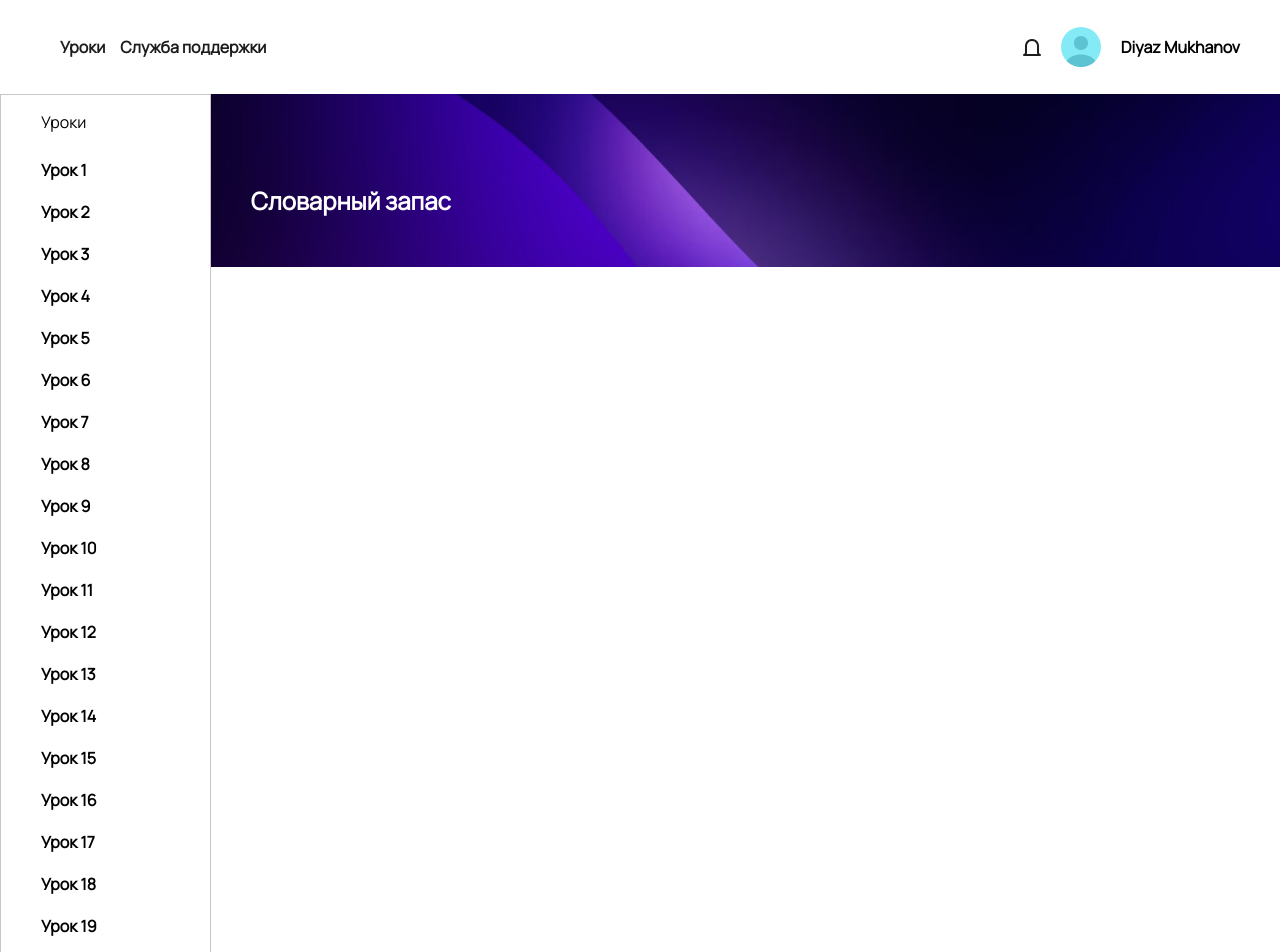
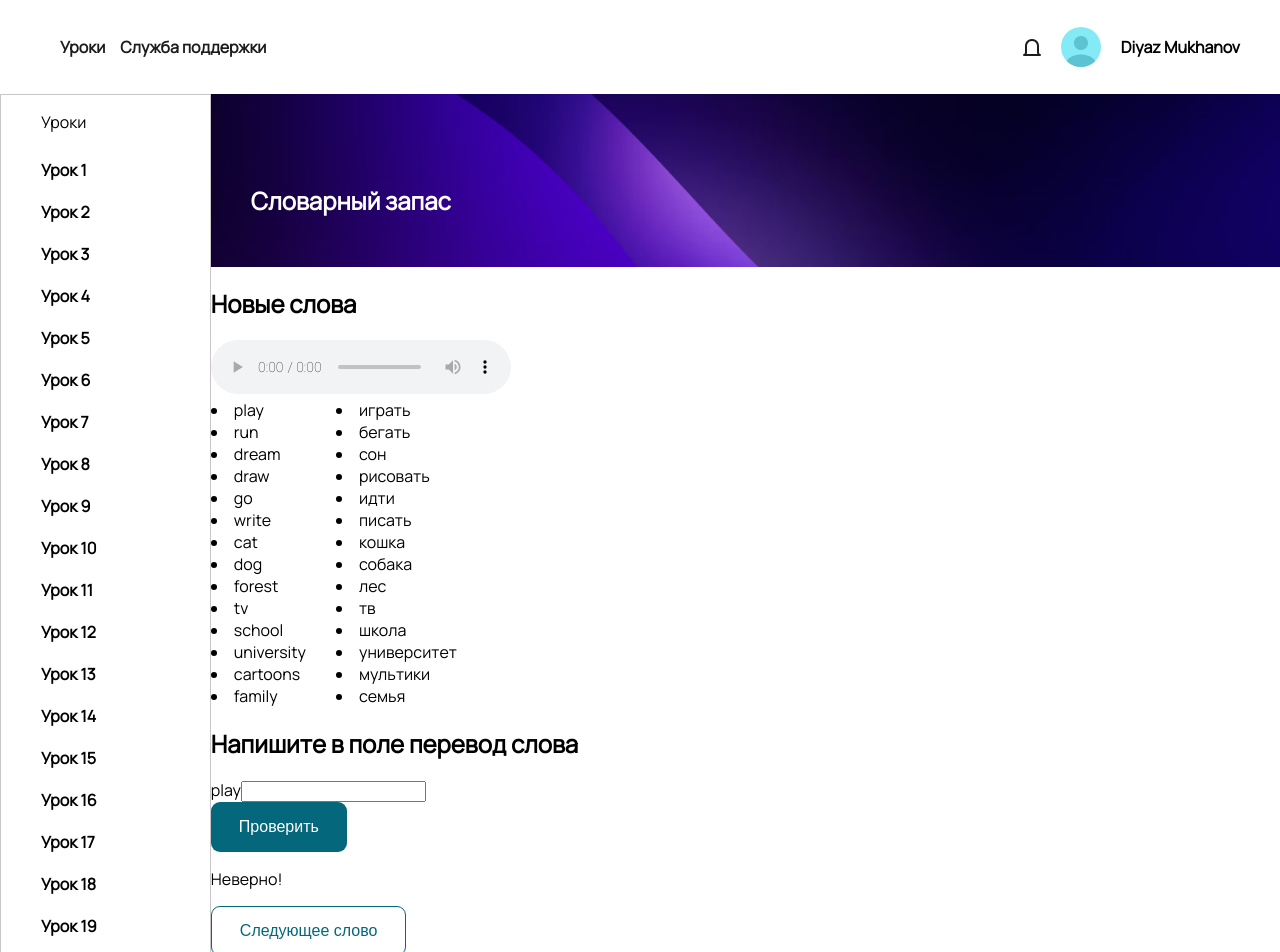
Before and after one commit to DiyazMukhanov/express-english, a Next.js app: page /lessons/one/quiz in a window 1280 px wide. Shown: the top 952 px of the page. Built offline with nearby package versions, Linux system fonts and the light colour scheme.

Commit message:
Completed functionality of quiz

```diff
--- a/components/QuizLesson/QuizLesson.module.scss
+++ b/components/QuizLesson/QuizLesson.module.scss
@@ -0,0 +1,6 @@
+
+
+.wordsListContainer {
+  display: flex;
+  gap: 30px;
+}
--- a/components/QuizLesson/index.js
+++ b/components/QuizLesson/index.js
@@ -1,8 +1,66 @@
+import styles from './QuizLesson.module.scss'
+import audio from "../../layouts/lessons/one/Audio"
+import { useState, useRef } from "react"
+import {Button} from "../Button";
+
+const QuizLesson = ({wordsEnArr, wordsRuArr, audioString}) => {
+    const [quizCurrentEn, setQuizCurrentEn] = useState(wordsEnArr[0])
+    const [answerCheck, setAnswerCheck] = useState('wrong')
+    const quizRef = useRef()
+
+    const quizNextWord = () => {
+
+        const indexOfCurrentWord = wordsEnArr.findIndex(el=>el===quizCurrentEn)
+        const nextWord = wordsEnArr[indexOfCurrentWord+1]
+        if(nextWord) {
+            setQuizCurrentEn(nextWord)
+        } else {
+            setQuizCurrentEn(wordsEnArr[0])
+        }
+    }
+
+    const checkQuizHandler = () => {
+        const indexOfCurrentWord = wordsEnArr.findIndex(el=>el===quizCurrentEn)
+        const inputValue = quizRef.current.value
+        const wordInput = inputValue.toLowerCase()
+        console.log(wordInput, quizCurrentEn)
 
 
-const QuizLesson = () => {
-    return <div>
+        if(wordInput === wordsRuArr[indexOfCurrentWord]) {
+            setAnswerCheck('right')
+        } else {
+            setAnswerCheck('wrong')
+        }
+        quizRef.current.value = ''
+    }
 
+    return <div className={styles.container}>
+        <h2>Новые слова</h2>
+        <audio
+            controls
+            src={audioString}
+            className={styles.audio}
+        >
+        </audio>
+        <div className={styles.wordsListContainer}>
+          <div className={styles.enWords}>
+              {wordsEnArr.map(word => <li>{word}</li>)}
+          </div>
+            <div className={styles.ruWords}>
+                {wordsRuArr.map(word => <li>{word}</li>)}
+            </div>
+        </div>
+        <div className={styles.quizContainer}>
+            <div className={styles.quiz}>
+                <h2>Напишите в поле перевод слова</h2>
+                {quizCurrentEn}
+                <input ref={quizRef}/><Button onClick={checkQuizHandler}>Проверить</Button>
+                {answerCheck === 'right' && <p>Верно!</p>}
+                {answerCheck === 'wrong' && <p>Неверно!</p>}
+                <Button variant='outlined' onClick={quizNextWord}>Следующее слово</Button>
+            </div>
+
+        </div>
     </div>
 }
 
--- a/layouts/lessons/one/Quiz.js
+++ b/layouts/lessons/one/Quiz.js
@@ -2,10 +2,19 @@ import LessonLayout from "../../../components/LessonLayout"
 import QuizLesson from "../../../components/QuizLesson"
 
 const Quiz = () => {
+    const wordsEnArr = ['play', 'run', 'dream', 'draw', 'go', 'write', 'cat', 'dog', 'forest', 'tv', 'school', 'university', 'cartoons', 'family']
+
+    const wordsRuArr = ['играть', 'бегать', 'сон', 'рисовать', 'идти', 'писать', 'кошка', 'собака', 'лес', 'тв', 'школа', 'университет', 'мультики', 'семья']
+
+    const audioString = '/audio/one.mp3'
 
     return (
         <LessonLayout part='Словарный запас'>
-            <QuizLesson />
+            <QuizLesson
+                wordsEnArr={wordsEnArr}
+                wordsRuArr={wordsRuArr}
+                audioString={audioString}
+            />
         </LessonLayout>
     )
 }
```
